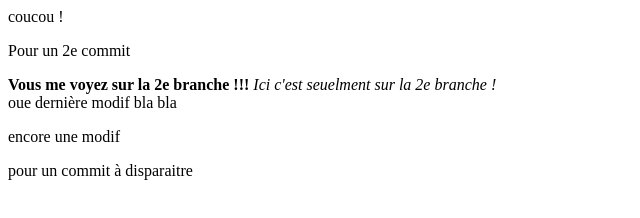
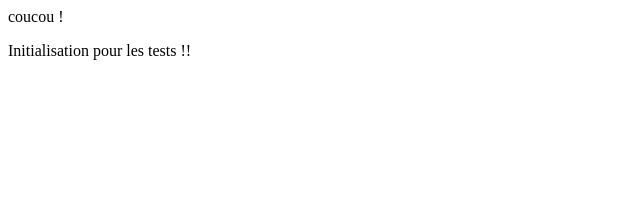
Before and after one commit to DelMout/TestGit, a plain HTML site: page index.html in a window 1280 px wide. Shown: the whole page, without its empty margins (0-640 px from the left). Drawn offline with Linux system fonts and the light colour scheme.

Commit message:
Pour initialiser fichier avant tests GitHub

```diff
--- a/index.html
+++ b/index.html
@@ -8,12 +8,6 @@
 	</head>
 	<body>
 		<div>coucou !</div>
-		<p>Pour un 2e commit</p>
-		<strong>Vous me voyez sur la 2e branche !!!</strong>
-		<i>Ici c'est seuelment sur la 2e branche !</i>
-
-		<div>oue dernière modif bla bla</div>
-		<p>encore une modif</p>
-		<div>pour un commit à disparaitre</div>
+		<p>Initialisation pour les tests !!</p>
 	</body>
 </html>
```
